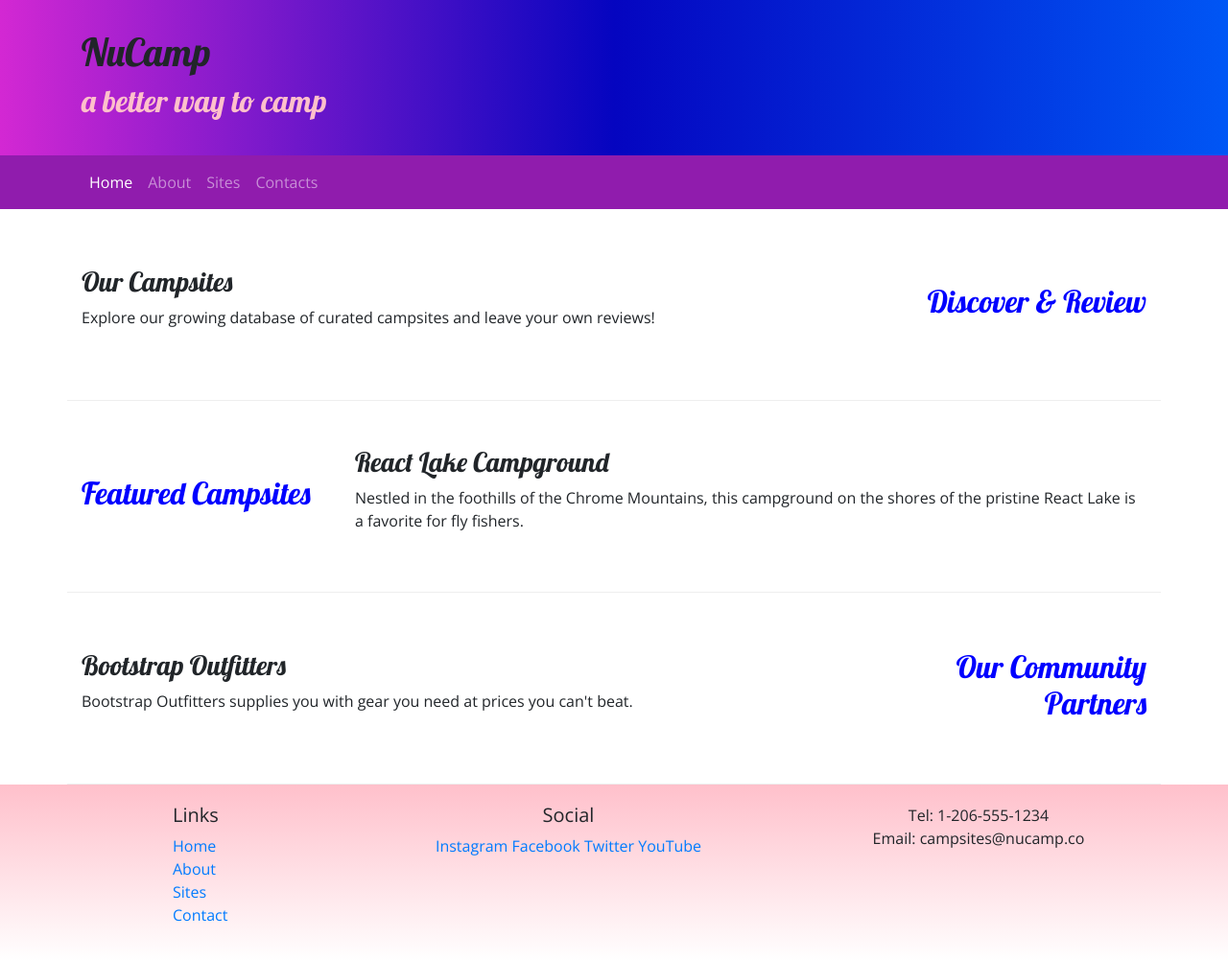
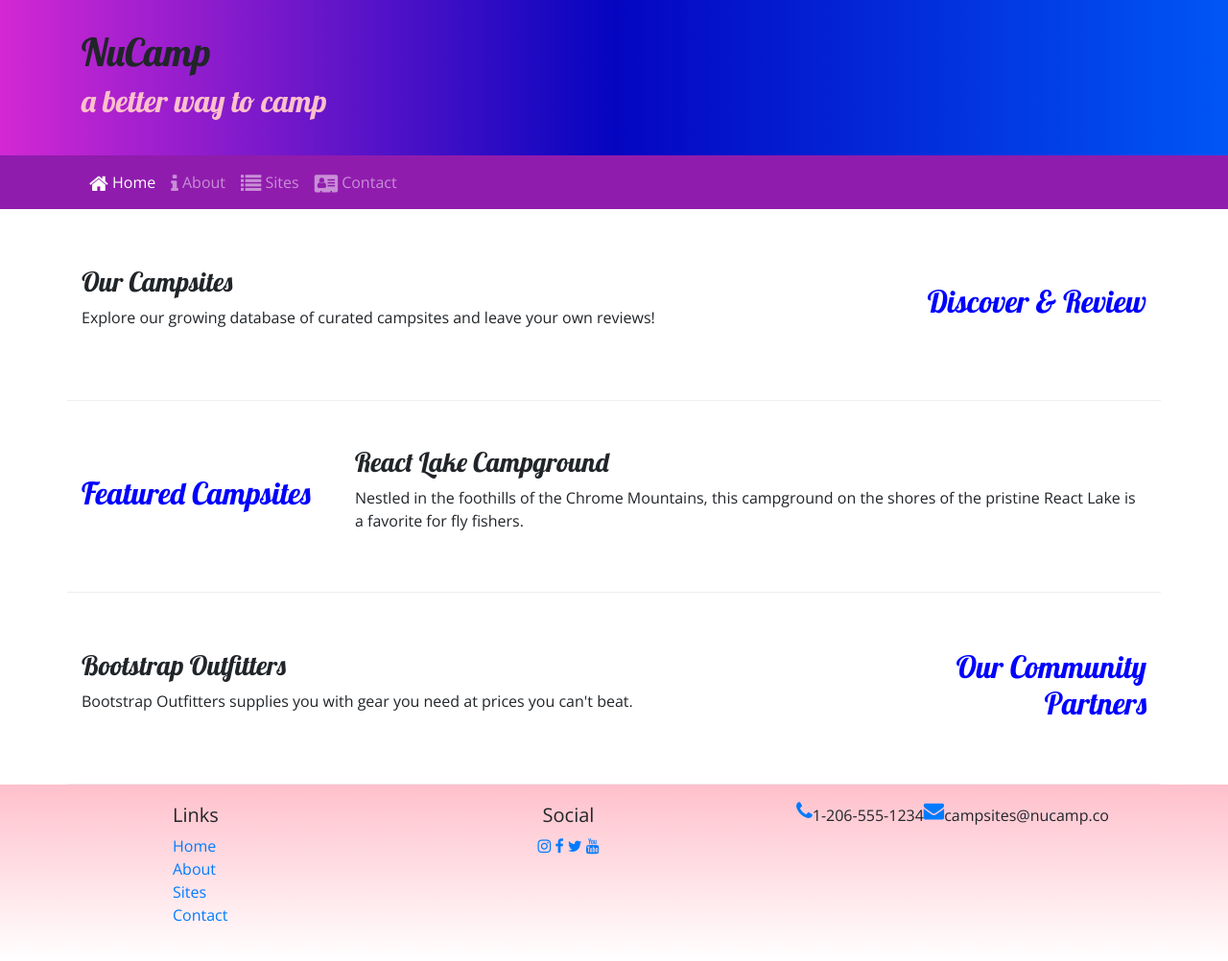
Before and after one commit to NabilPervez/nucampsite, a website: page index.html in a window 1280 px wide. Shown: the whole page at 96% size. Drawn offline with nearby package versions, Linux system fonts and the light colour scheme.

Commit message:
added font awesome and icons

```diff
--- a/index.html
+++ b/index.html
@@ -10,6 +10,7 @@
         <link rel="stylesheet" href="node_modules/bootstrap/dist/css/bootstrap.min.css" />
 
         <!-- Additional CSS -->
+        <link rel="stylesheet" href="node_modules/font-awesome/css/font-awesome.min.css" />
         <link rel="stylesheet" href="https://fonts.googleapis.com/css?family=Lobster|Open+Sans" />
         <link rel="stylesheet" href="css/styles.css"/>
 
@@ -39,10 +40,10 @@
         </button>
             <div class="collapse navbar-collapse" id="nucampNavBar">
                 <ul class="navbar-nav">
-                    <li class="nav-item active"><a class="nav-link" href="#">Home</a></li>
-                    <li class="nav-item"><a class="nav-link" href="aboutus.html">About</a></li>
-                    <li class="nav-item"><a class="nav-link" href="#">Sites</a></li>
-                    <li class="nav-item"><a class="nav-link" href="#">Contacts</a></li>
+                    <li class="nav-item active"><a class="nav-link" href="#"><i class="fa fa-home fa-lg"></i> Home</a></li>
+                    <li class="nav-item"><a class="nav-link" href="aboutus.html"><i class="fa fa-info fa-lg"></i> About</a></li>
+                    <li class="nav-item"><a class="nav-link" href="#"><i class="fa fa-list fa-lg"></i> Sites</a></li>
+                    <li class="nav-item"><a class="nav-link" href="#"><i class="fa fa-address-card fa-lg"></i> Contact</a></li>
                 </ul>
             </div>
         </div>
@@ -95,14 +96,13 @@
             </div>
             <div class="col-6 col-sm-5 text-center">
                 <h5>Social</h5>
-                <a href="http://instagram.com/">Instagram</a>
-                <a href="http://facebook.com/">Facebook</a>
-                <a href="http://twitter.com/">Twitter</a>
-                <a href="http://youtube.com/">YouTube</a>
+                <a href="http://instagram.com/"><i class="fa fa-instagram"></i></a>
+                <a href="http://facebook.com/"><i class="fa fa-facebook"></i></a>
+                <a href="http://twitter.com/"><i class="fa fa-twitter"></i></a>
+                <a href="http://youtube.com/"><i class="fa fa-youtube"></i></a>
             </div>
-            <div class="col-sm-4 text-center">
-                Tel: 1-206-555-1234<br />
-                Email: campsites@nucamp.co
+            <i class="fa fa-phone fa-lg text-primary"></i> 1-206-555-1234<br />
+            <i class="fa fa-envelope fa-lg text-primary"></i> campsites@nucamp.co
             </div>
         </div>
     </div>
--- a/package.json
+++ b/package.json
@@ -7,7 +7,7 @@
     "lite": "lite-server",
     "start": "npm run lite",
     "test": "echo \"Error: no test specified\" && exit 1"
- },
+  },
   "author": "Nabil Pervez",
   "license": "ISC",
   "devDependencies": {
@@ -15,6 +15,7 @@
   },
   "dependencies": {
     "bootstrap": "^4.5.0",
+    "font-awesome": "^4.7.0",
     "jquery": "^3.5.1",
     "popper.js": "^1.16.1"
   }
```
Also changed, not shown: aboutus.html (+10 -10 lines), 1 other file.
